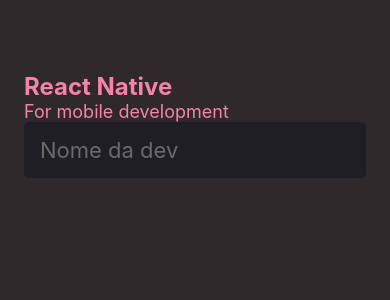
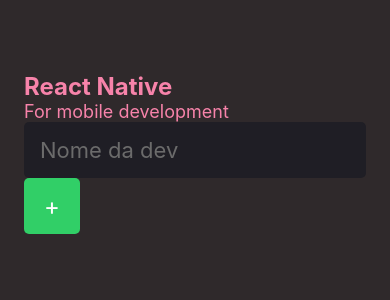
Before and after one commit to sdrashen/ignite-react-native, a React Native app: screen / in a window 390 px wide. Shown: the top 300 px of the page. Built offline with nearby package versions, Linux system fonts and the light colour scheme.

Commit message:
feat: add Button component

```diff
--- a/src/screens/Home/index.tsx
+++ b/src/screens/Home/index.tsx
@@ -1,7 +1,12 @@
-import { Text, TextInput, View } from 'react-native'
+import { Text, TextInput, TouchableOpacity, View } from 'react-native'
 import { styles } from './style'
 
 export function Home() {
+
+  function handleAddDev() {
+    console.log('Welcome!')
+  }
+
   return (
     <View style={styles.container}>
       <Text style={styles.eventName}>
@@ -19,6 +24,10 @@
         placeholderTextColor='#6b6b6b'
       />
 
+      <TouchableOpacity style={styles.button} onPress={handleAddDev}>
+        <Text style={styles.buttonText}>+</Text>
+      </TouchableOpacity>
+
     </View>
   )
 }
--- a/src/screens/Home/style.ts
+++ b/src/screens/Home/style.ts
@@ -23,6 +23,17 @@
     color: '#fdfcf3',
     padding: 16,
     fontSize: 22
-
+  },
+  buttonText: {
+    color: '#fff',
+    fontSize: 24
+  },
+  button: {
+    width: 56,
+    height: 56,
+    borderRadius: 5,
+    backgroundColor: '#31cf67',
+    alignItems: 'center',
+    justifyContent: 'center'
   }
 })
```
